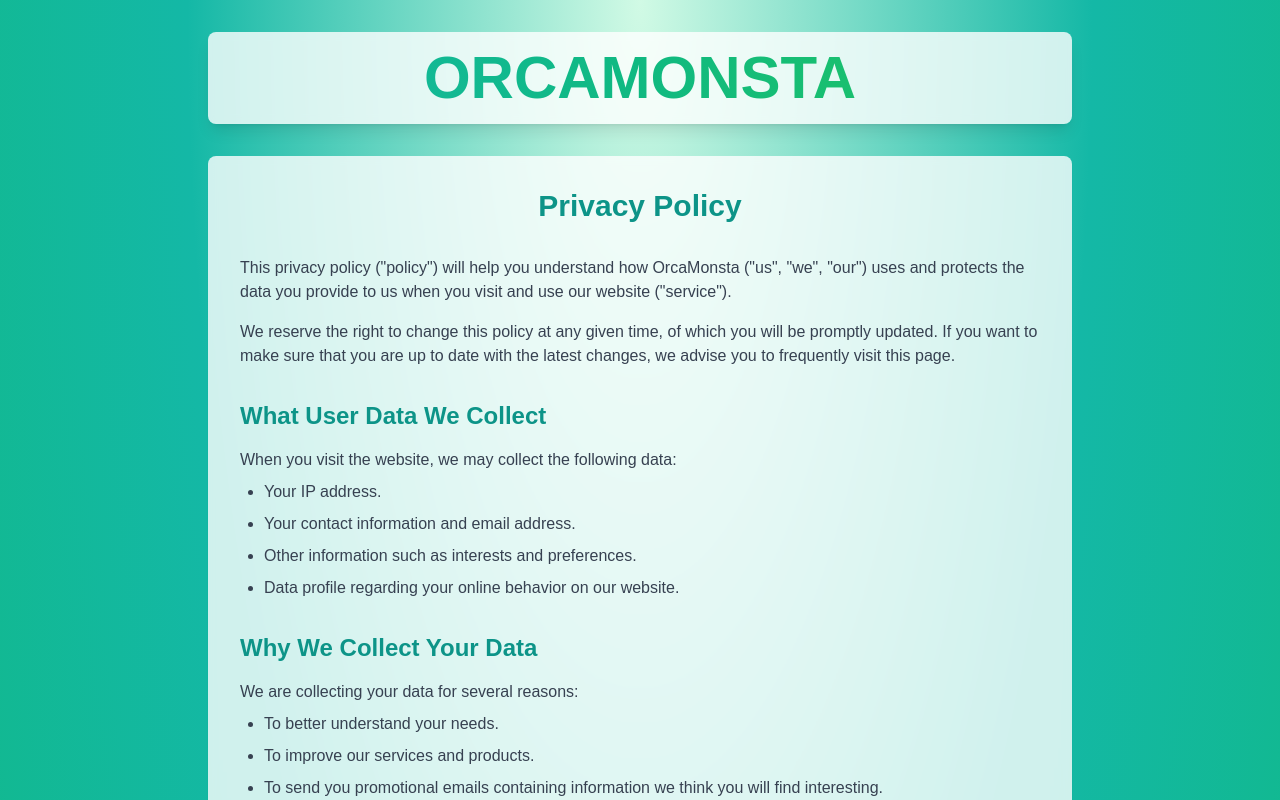
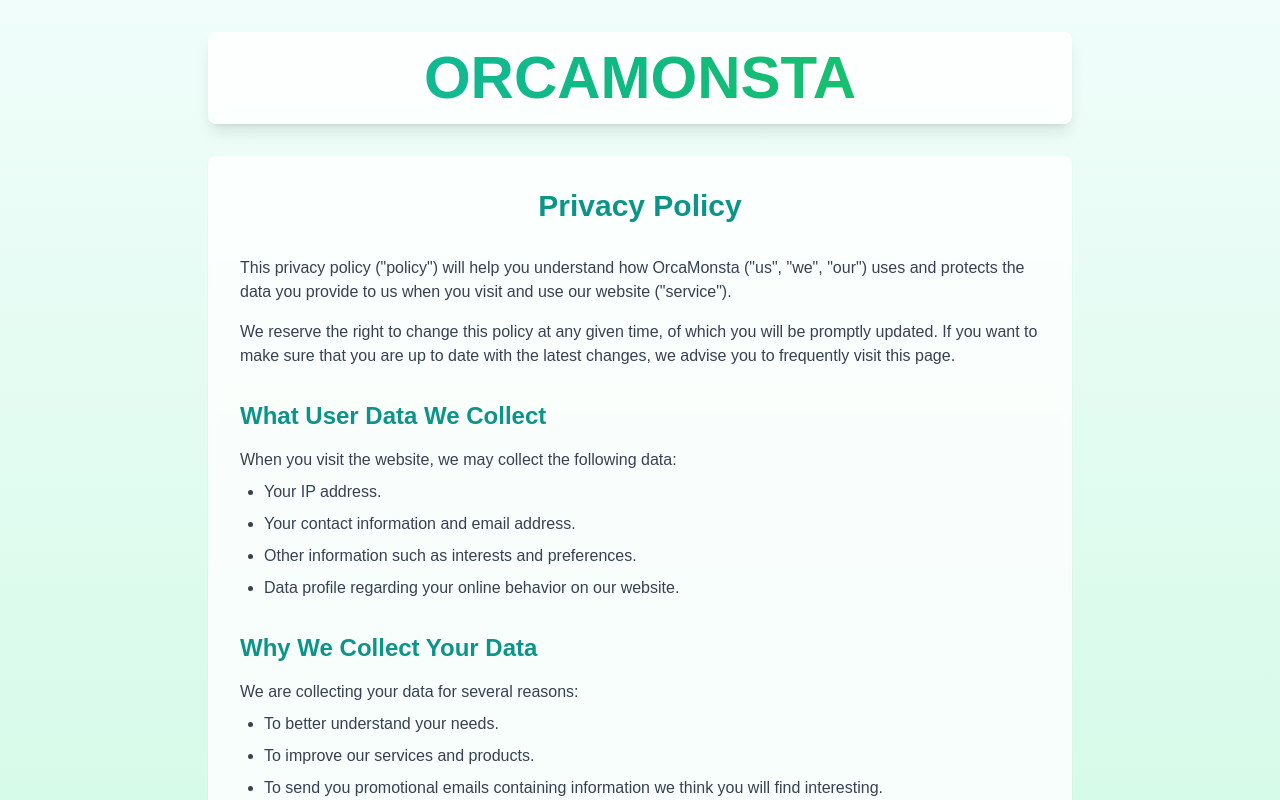
Before and after one commit to OrcaMonsta/Orca-Monsta, a Next.js app: page /privacy in a window 1280 px wide. Shown: the top 800 px of the page. Built offline with nearby package versions, Linux system fonts and the light colour scheme.

Commit message:
style: update site-wide theme with consistent gradients in header, footer, and main content

```diff
--- a/app/page.tsx
+++ b/app/page.tsx
@@ -3,6 +3,8 @@
 
 export default function Home() {
   return (
-    <Page/>
+    <div className="min-h-screen bg-gradient-to-b from-teal-50 via-emerald-100 to-blue-200">
+      <Page/>
+    </div>
   );
 }
--- a/app/privacy/page.tsx
+++ b/app/privacy/page.tsx
@@ -5,7 +5,7 @@
 
 export default function PrivacyPolicy() {
   return (
-    <div className="min-h-screen bg-[radial-gradient(ellipse_at_top,_var(--tw-gradient-stops))] from-emerald-100 via-teal-500 to-emerald-500">
+    <div className="min-h-screen bg-gradient-to-b from-teal-50 via-emerald-100 to-blue-200">
       <div className="container mx-auto px-4 py-8 max-w-4xl">
         <div className="bg-white/80 backdrop-blur-sm rounded-lg shadow-lg p-4 mb-8 inline-block w-full">
           <h1 className="text-6xl font-extrabold text-transparent bg-clip-text bg-gradient-to-r from-teal-500 via-emerald-500 to-green-500 text-center">
--- a/app/terms/page.tsx
+++ b/app/terms/page.tsx
@@ -1,4 +1,4 @@
- "use client"
+"use client"
 
 import { motion } from "framer-motion"
 import Link from "next/link"
--- a/components/page.tsx
+++ b/components/page.tsx
@@ -73,7 +73,7 @@
         <section className="container space-y-6 py-8 md:py-12 lg:py-24">
           <div className="mx-auto flex max-w-[64rem] flex-col items-center gap-4 text-center">
             <h1 className="font-heading text-3xl font-bold sm:text-5xl md:text-6xl lg:text-7xl bg-gradient-to-r from-teal-600 to-blue-600 bg-clip-text text-transparent">
-              ORCAMONSTA
+              ORCA MONSTA
             </h1>
             <h2 className="font-heading text-3xl font-bold sm:text-5xl md:text-6xl lg:text-7xl text-teal-700">
               The Future of Crypto is Here.
```
